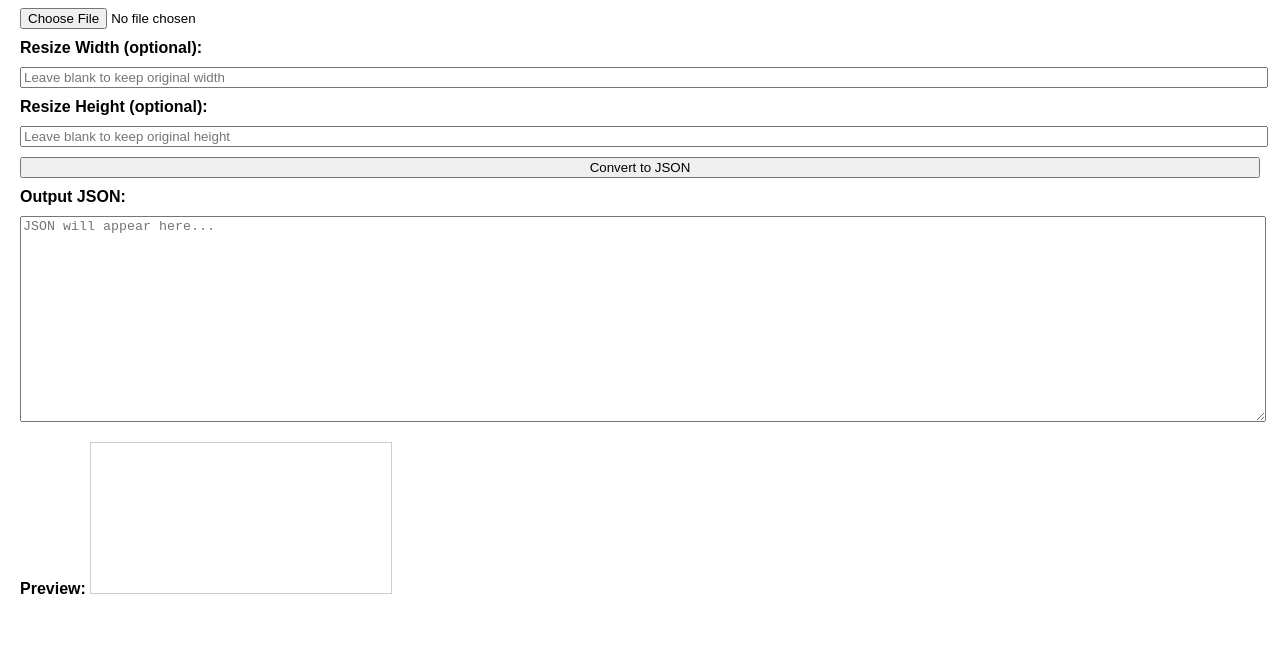
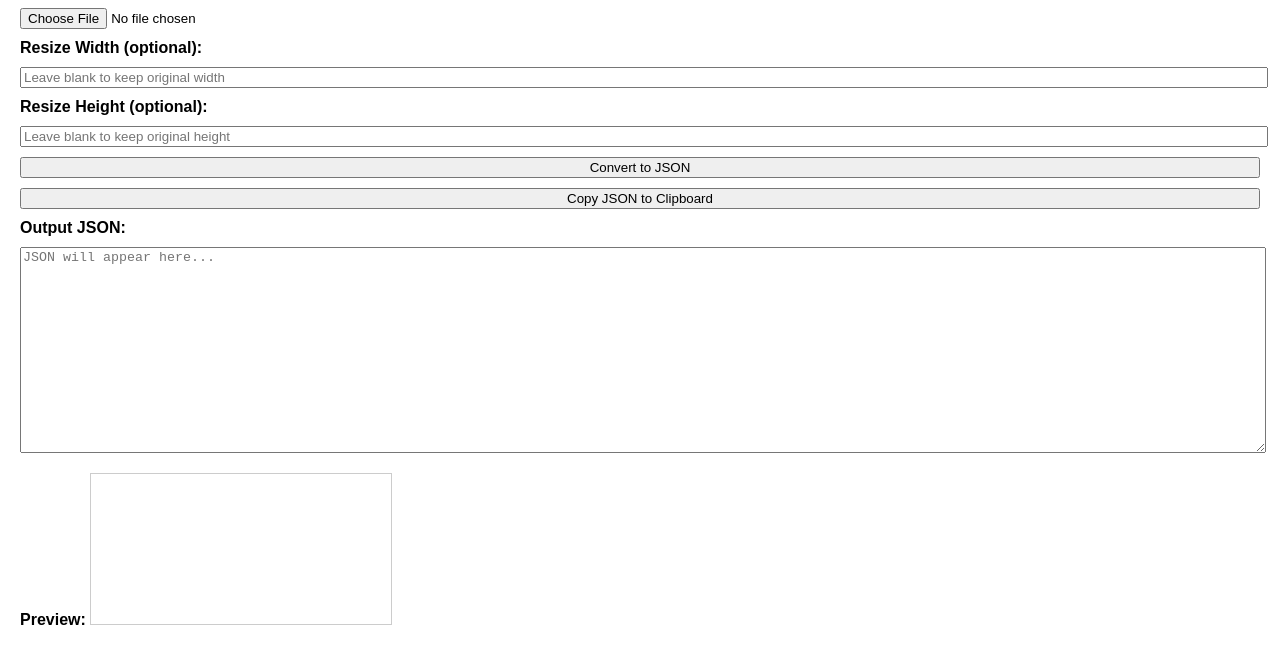
Before and after one commit to skittleguy/Robloxtest, a plain HTML site: page index.html in a window 1280 px wide. Shown: the part 100-764 px from the top of the page. Drawn offline with Linux system fonts and the light colour scheme.

Commit message:
Update index.html

```diff
--- a/index.html
+++ b/index.html
@@ -25,6 +25,7 @@
     <input type="number" id="resizeHeight" placeholder="Leave blank to keep original height">
 
     <button id="convertBtn">Convert to JSON</button>
+    <button id="copyBtn">Copy JSON to Clipboard</button>
 
     <label>Output JSON:</label>
     <textarea id="jsonOutput" placeholder="JSON will appear here..."></textarea>
```
